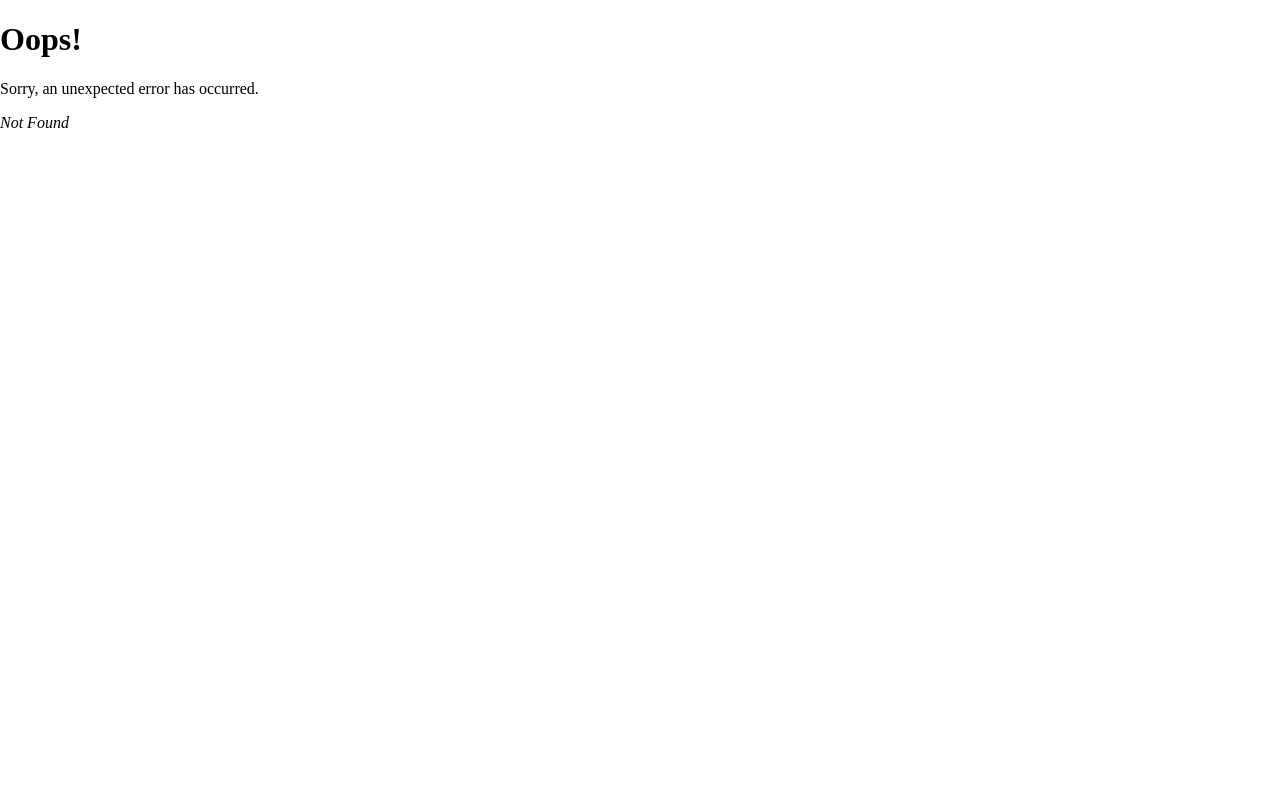
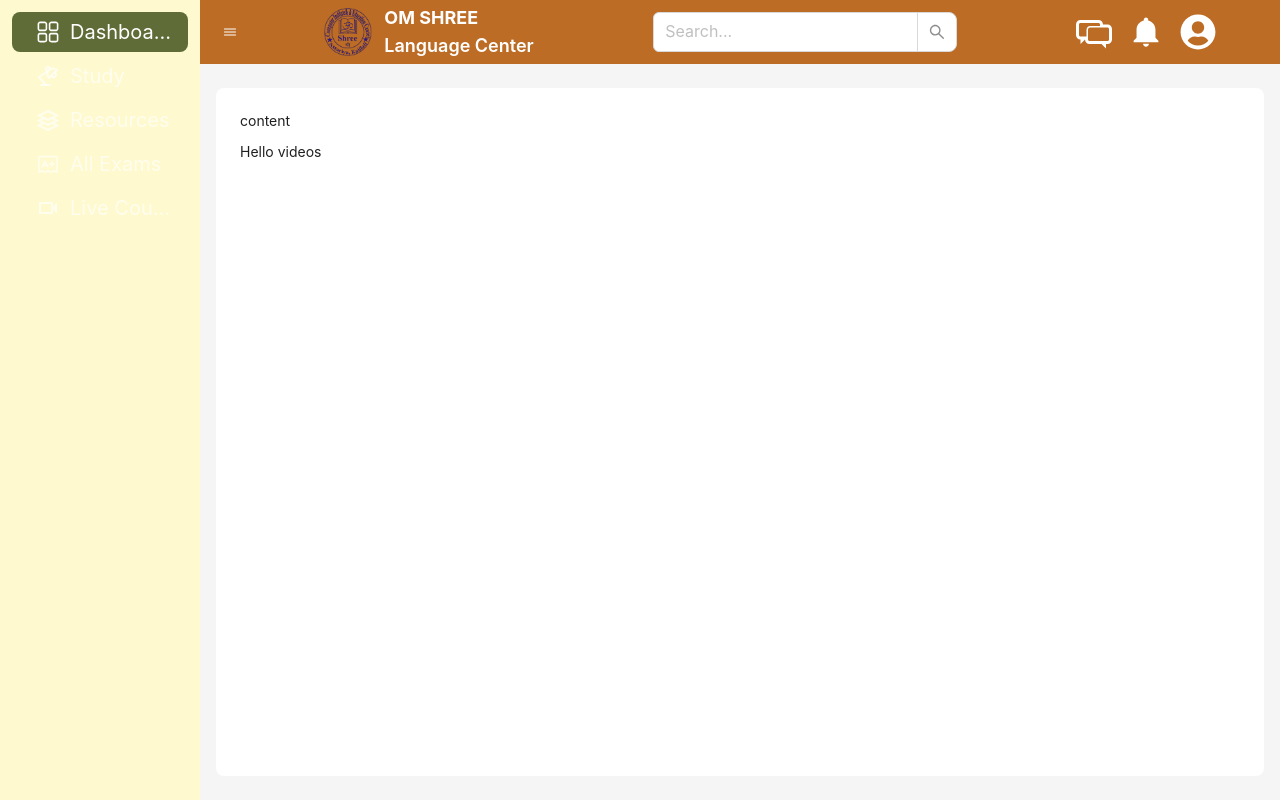
Before and after one commit to krishna-cyber/LMS-EXAM-SYSTEM, a React (Vite) app in the folder client/: page /dashboard/videos in a window 1280 px wide. Before the commit this address had no page. Built offline with nearby package versions, Linux system fonts and the light colour scheme.

Commit message:
router dom layout outlet added

```diff
--- a/client/src/pages/Dashboard.jsx
+++ b/client/src/pages/Dashboard.jsx
@@ -9,6 +9,7 @@ import { MdOutlineVideocam } from "react-icons/md";
 import { PiExam } from "react-icons/pi";
 import { IoMenuOutline } from "react-icons/io5";
 import { Layout, Menu, Button, theme, ConfigProvider } from "antd";
+import { Outlet } from "react-router-dom";
 const { Header, Sider, Content } = Layout;
 const Dashboard = () => {
   const count = useSelector((state) => state.counter.value);
@@ -120,7 +121,8 @@ const Dashboard = () => {
               background: colorBgContainer,
               borderRadius: borderRadiusLG,
             }}>
-            Content
+            content
+            <Outlet />
           </Content>
         </Layout>
       </Layout>
```
Also changed, not shown: client/src/main.jsx (+18 -0 lines).
